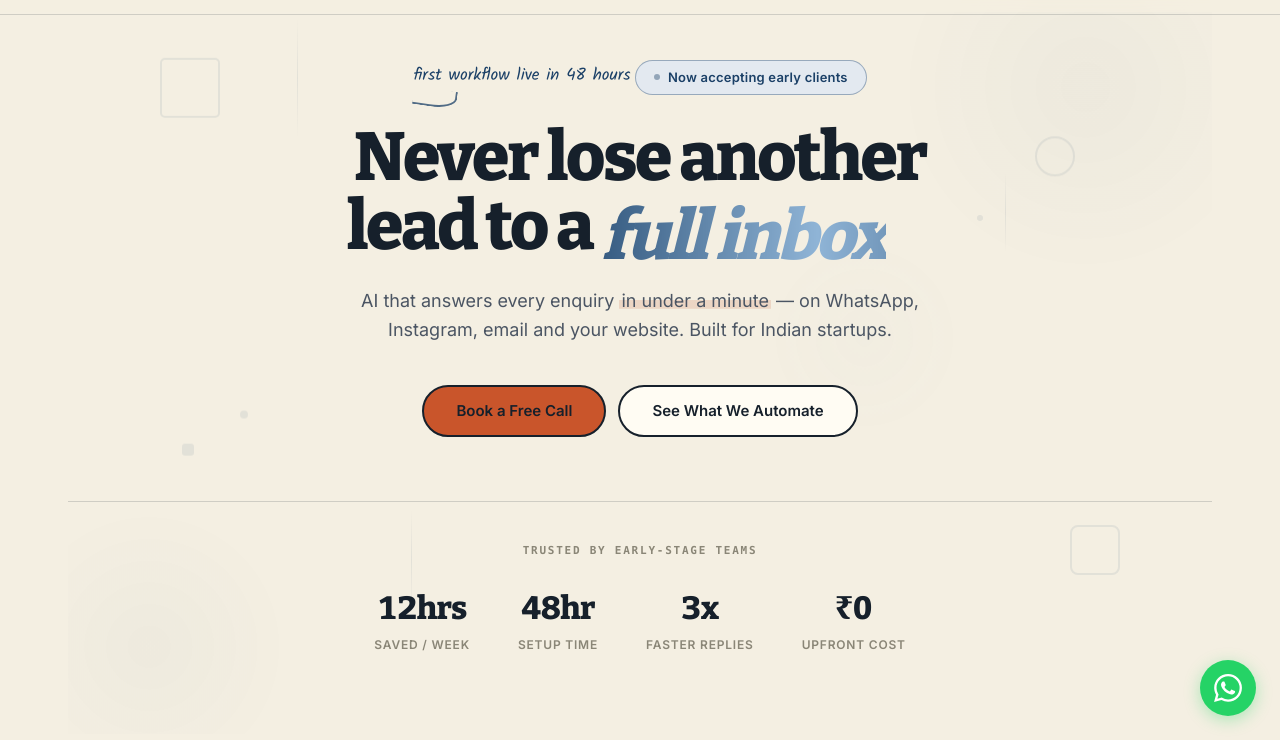
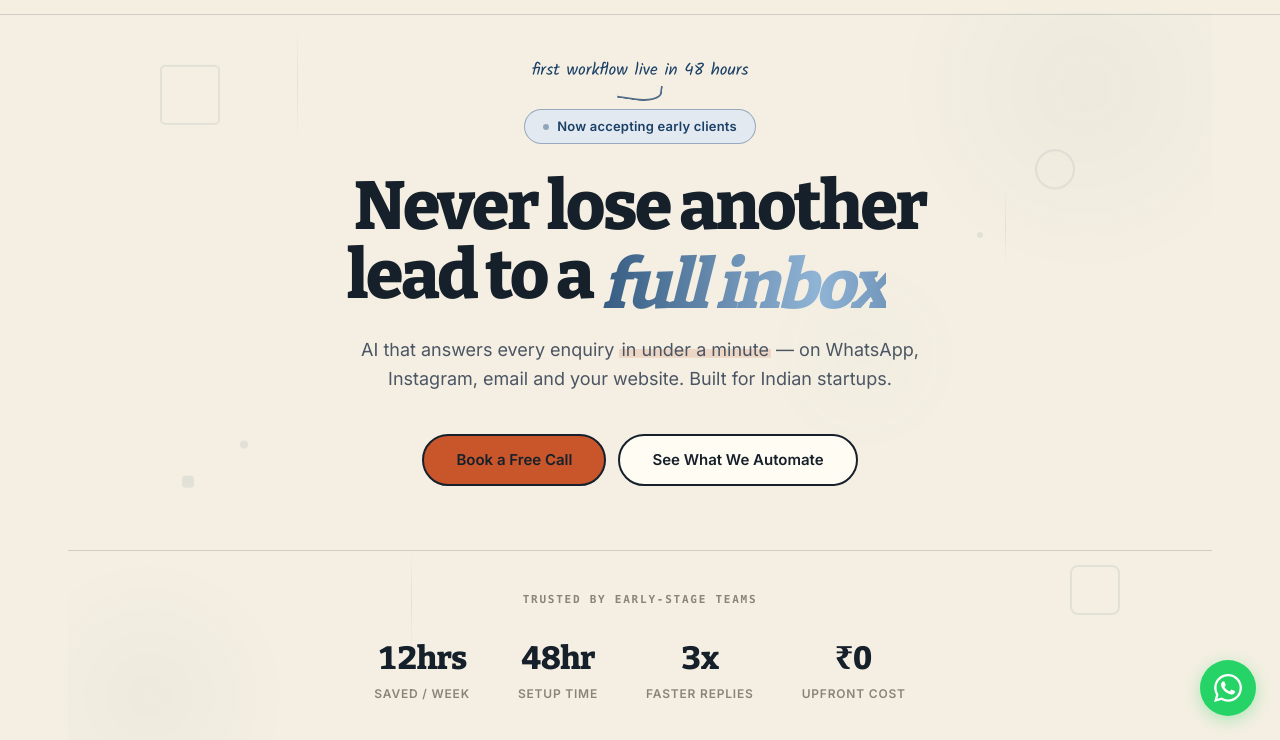
Before and after one commit to divyanshus2404/lazyscale, a plain HTML site: page index.html in a window 1280 px wide. Shown: the part 60-800 px from the top of the page. Drawn offline with nearby package versions, Linux system fonts and the light colour scheme; a script that the page names is missing.

Commit message:
Put the handwritten notes on their own line
The .note class is inline-block so it can sit beside text elsewhere,
which in the centred hero meant it flowed onto the same line as the
"Now accepting early clients" badge and sat next to it rather than above
it, with its arrow pointing at nothing.

Notes now take their own line where they introduce the thing below them:
centred in the hero, left-aligned above the audit perks, and full width
above the pricing grid.

Co-Authored-By: Claude Opus 5 <noreply@anthropic.com>

```diff
--- a/index.html
+++ b/index.html
@@ -1639,6 +1639,18 @@
     height: 1px; background: var(--border);
   }
 
+  /* A margin note must sit on its own line, or it flows inline with whatever
+     follows it — in the centred hero that put it beside the badge. */
+  .hero .note {
+    display: block;
+    width: fit-content;
+    margin: 0 auto 4px;
+    text-align: center;
+  }
+  .hero .note-arrow::after { margin: 2px auto 0; }
+  .audit-left .note { display: block; width: fit-content; }
+  .pricing-toggle + .note { display: block; }
+
   /* ─── VINTAGE OVERRIDES (last, so they win) ─── */
   /* ── hard-edged chrome: everything is drawn, nothing floats ── */
   .wf-card, .price-card, .how-card, .contact-info-card, .faq-item,
```
